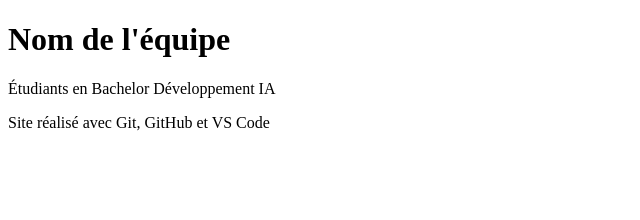
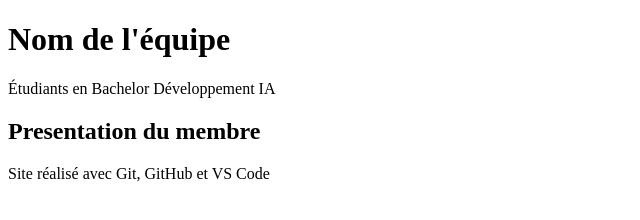
Before and after one commit to equipe-bachelor/site-equipe, a plain HTML site: page index.html in a window 1280 px wide. Shown: the whole page, without its empty margins (0-640 px from the left). Drawn offline with Linux system fonts and the light colour scheme.

Commit message:
Ajout la structure de ma section membre

```diff
--- a/index.html
+++ b/index.html
@@ -12,7 +12,9 @@
   </header>
 
   <main>
-    <!-- SECTION MEMBRE 1 -->
+    <section class="menbre">
+      <h2>Presentation du membre</h2>
+    </section>
 
     <!-- SECTION MEMBRE 2 -->
 
```
